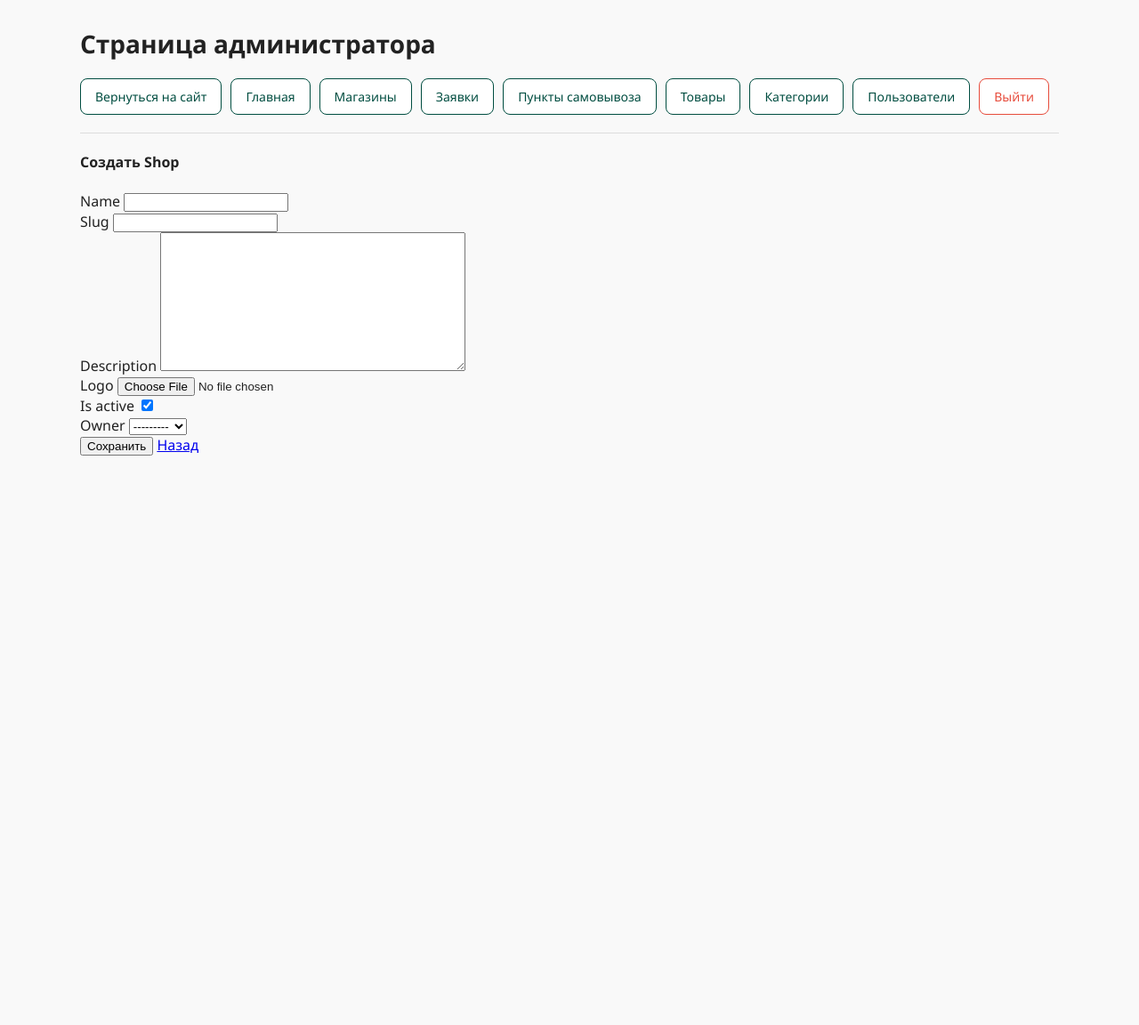
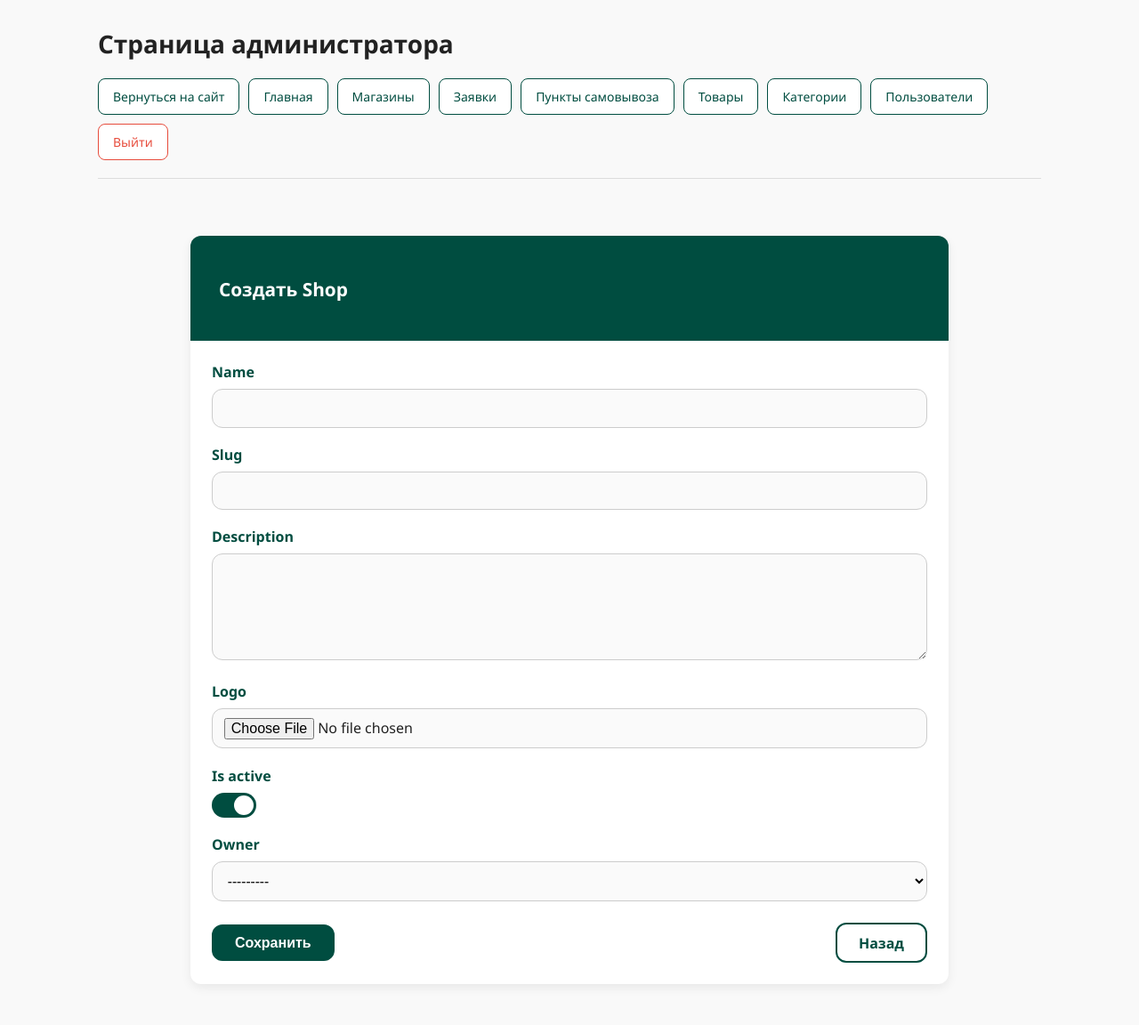
Before and after one commit to saxareg/marketplace-django-B-, a Django app: page /custom_admin/shops/create/ in a window 1280 px wide. Shown: the whole page at 89% size. Before the commit the page ends 512 px from the top, so only its background shows below. Run offline with Django 4.2, Linux system fonts and the light colour scheme; a user stored in the database is signed in; tables that the repository leaves empty hold one stand-in row (values such as "Sample post"); parts of the project's set-up code (start-up, migrations or seed data) failed here and were passed over.

Commit message:
admin model creating styles

```diff
--- /dev/null
+++ b/project/static/css/admin_model_create.css
@@ -0,0 +1,232 @@
+:root {
+    --admin-primary-color: #004d40;
+    --admin-primary-hover: #00332e;
+    --admin-danger-color: #e74c3c;
+    --admin-border-radius: 12px;
+    --admin-shadow: 0 4px 12px rgba(0, 0, 0, 0.07);
+    --admin-font-family: "Segoe UI", Tahoma, Geneva, Verdana, sans-serif;
+}
+
+/* Сброс базовых отступов */
+* {
+    box-sizing: border-box;
+}
+
+body {
+    margin: 0;
+    padding: 0;
+    font-family: var(--admin-font-family);
+    background-color: #f9f9f9;
+    color: #222;
+}
+
+/* Контейнер */
+.container.mt-5 {
+    max-width: 900px;
+    margin: 3rem auto 0 auto;
+    padding: 1rem 1.5rem;
+}
+
+/* Карточка */
+.card {
+    background-color: #fff;
+    border-radius: var(--admin-border-radius);
+    box-shadow: var(--admin-shadow);
+    border: none;
+    display: flex;
+    flex-direction: column;
+}
+
+/* Заголовок карточки */
+.card-header {
+    background-color: var(--admin-primary-color);
+    color: #fff;
+    padding: 1rem 1.5rem;
+    font-weight: 600;
+    font-size: 1.3rem;
+    border-top-left-radius: var(--admin-border-radius);
+    border-top-right-radius: var(--admin-border-radius);
+    display: flex;
+    align-items: center;
+}
+
+.card-header i {
+    margin-right: 0.5rem;
+    font-size: 1.4rem;
+}
+
+/* Тело карточки */
+.card-body {
+    padding: 1.5rem;
+}
+
+/* Отступы между полями формы */
+.mb-4 {
+    margin-bottom: 1.2rem;
+}
+
+/* Лейблы */
+label.form-label {
+    display: block;
+    font-weight: 600;
+    margin-bottom: 0.5rem;
+    color: var(--admin-primary-color);
+}
+
+/* Поля формы (input, select, textarea) */
+input,
+select,
+textarea {
+    width: 100%;
+    padding: 0.6rem 0.8rem;
+    font-size: 1rem;
+    border-radius: var(--admin-border-radius);
+    border: 1.5px solid #ccc;
+    background-color: #fafafa;
+    transition: border-color 0.3s ease, background-color 0.3s ease;
+    font-family: var(--admin-font-family);
+    resize: vertical;
+    box-sizing: border-box;
+}
+
+
+textarea {
+    min-height: 100px;
+    max-height: 150px;
+    height: 120px;
+    resize: vertical;
+}
+
+input:focus,
+select:focus,
+textarea:focus {
+    outline: none;
+    border-color: var(--admin-primary-color);
+    background-color: #fff;
+}
+
+/* Помощь и ошибки */
+.form-text {
+    font-size: 0.85rem;
+    color: #666;
+    margin-top: 0.25rem;
+}
+
+.text-danger.small {
+    font-size: 0.85rem;
+    margin-top: 0.25rem;
+    color: var(--admin-danger-color);
+}
+
+/* Контейнер для кнопок */
+.d-flex.justify-content-between.mt-4 {
+    display: flex;
+    justify-content: space-between;
+    align-items: center;
+    gap: 1rem;
+    flex-wrap: wrap;
+    margin-top: 1.5rem;
+}
+
+/* Кнопки */
+.btn-success,
+.btn-outline-secondary {
+    font-weight: 600;
+    padding: 0.6rem 1.5rem;
+    font-size: 1rem;
+    border-radius: var(--admin-border-radius);
+    cursor: pointer;
+    display: inline-flex;
+    align-items: center;
+    transition: background-color 0.3s ease, transform 0.2s ease;
+    border: 2px solid transparent;
+    text-decoration: none;
+    user-select: none;
+}
+
+/* Иконки внутри кнопок */
+.btn-success i,
+.btn-outline-secondary i {
+    margin-right: 0.5rem;
+    font-size: 1.1rem;
+    line-height: 1;
+}
+
+/* Зеленая кнопка "Сохранить" */
+.btn-success {
+    background-color: var(--admin-primary-color);
+    color: #fff;
+    border-color: var(--admin-primary-color);
+}
+
+.btn-success:hover,
+.btn-success:focus {
+    background-color: var(--admin-primary-hover);
+    border-color: var(--admin-primary-hover);
+    outline: none;
+}
+
+/* Серая кнопка "Назад" с обводкой */
+.btn-outline-secondary {
+    background-color: transparent;
+    color: var(--admin-primary-color);
+    border: 2px solid var(--admin-primary-color);
+}
+
+.btn-outline-secondary:hover,
+.btn-outline-secondary:focus {
+    background-color: var(--admin-primary-color);
+    color: #fff;
+    border-color: var(--admin-primary-color);
+    outline: none;
+}
+
+/* Тумблер для is_active */
+input#id_is_active {
+    display: none;
+}
+
+.toggle-switch {
+    position: relative;
+    display: inline-block;
+    width: 50px;
+    height: 28px;
+    background-color: #ccc;
+    border-radius: 14px;
+    cursor: pointer;
+    transition: background-color 0.3s ease;
+    vertical-align: middle;
+}
+
+.toggle-switch::before {
+    content: "";
+    position: absolute;
+    left: 3px;
+    top: 3px;
+    width: 22px;
+    height: 22px;
+    background-color: white;
+    border-radius: 50%;
+    transition: transform 0.3s ease;
+}
+
+input#id_is_active:checked + .toggle-switch {
+    background-color: var(--admin-primary-color);
+}
+
+input#id_is_active:checked + .toggle-switch::before {
+    transform: translateX(22px);
+}
+
+/* Адаптив для маленьких экранов */
+@media (max-width: 480px) {
+    .d-flex.justify-content-between.mt-4 {
+        flex-direction: column;
+        align-items: stretch;
+    }
+    .btn-success,
+    .btn-outline-secondary {
+        width: 100%;
+        justify-content: center;
+    }
+}
--- a/project/templates/admin/model_create.html
+++ b/project/templates/admin/model_create.html
@@ -1,5 +1,5 @@
 {% extends 'admin/base.html' %}
-
+{% load static %}
 {% block content %}
 <div class="container mt-5">
     <div class="card shadow-sm border-0 rounded-4">
@@ -12,7 +12,14 @@
                 {% for field in form %}
                     <div class="mb-4">
                         <label for="{{ field.id_for_label }}" class="form-label fw-semibold">{{ field.label }}</label>
-                        {{ field }}
+
+                        {% if field.name == 'is_active' %}
+                            {{ field }}
+                            <label class="toggle-switch" for="{{ field.id_for_label }}"></label>
+                        {% else %}
+                            {{ field }}
+                        {% endif %}
+
                         {% if field.help_text %}
                             <div class="form-text">{{ field.help_text }}</div>
                         {% endif %}
@@ -23,10 +30,10 @@
                 {% endfor %}
                 <div class="d-flex justify-content-between mt-4">
                     <button type="submit" class="btn btn-success px-4">
-                        <i class="bi bi-save me-1"></i>Сохранить
+                        Сохранить
                     </button>
                     <a href="{% url 'app_admin:'|add:model|lower|add:'_list' %}" class="btn btn-outline-secondary">
-                        <i class="bi bi-arrow-left"></i> Назад
+                        Назад
                     </a>
                 </div>
             </form>
@@ -34,3 +41,7 @@
     </div>
 </div>
 {% endblock %}
+
+{% block styles %}
+<link rel="stylesheet" href="{% static 'css/admin_model_create.css' %}">
+{% endblock %}
```
